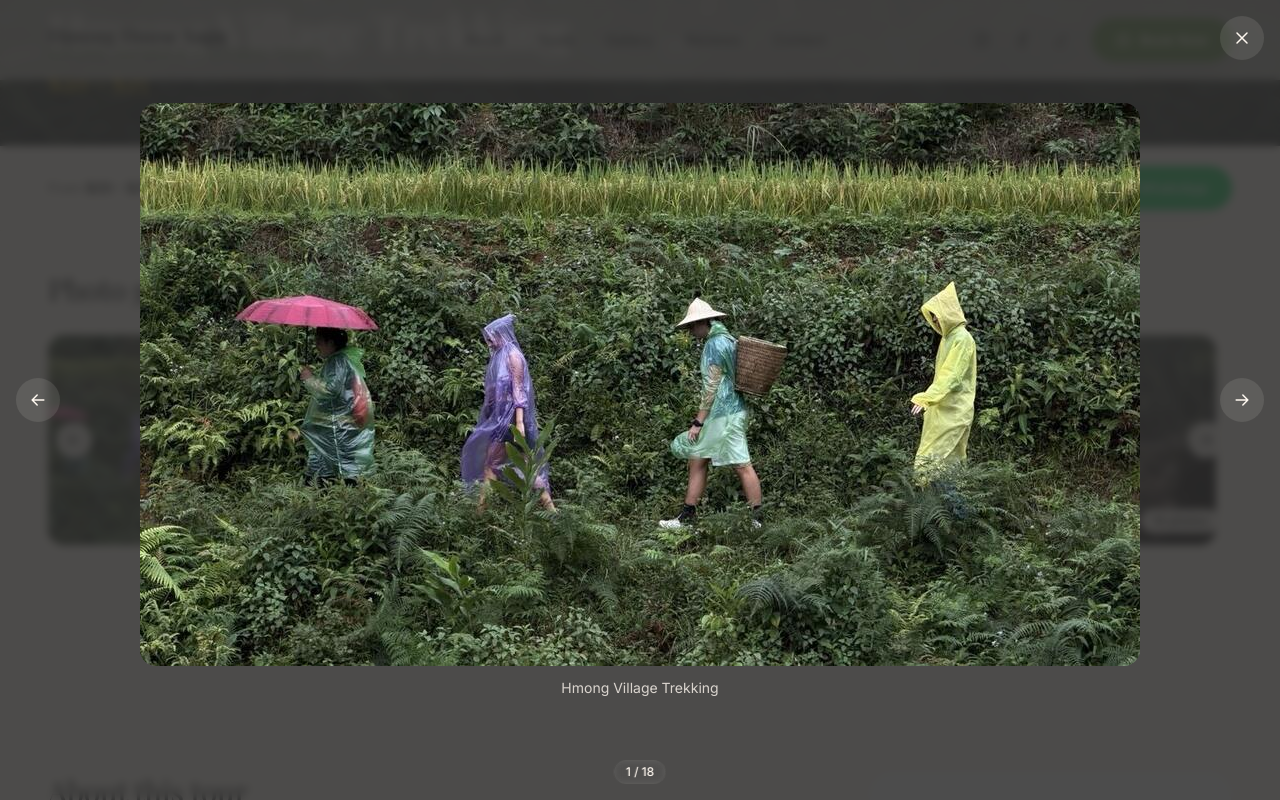
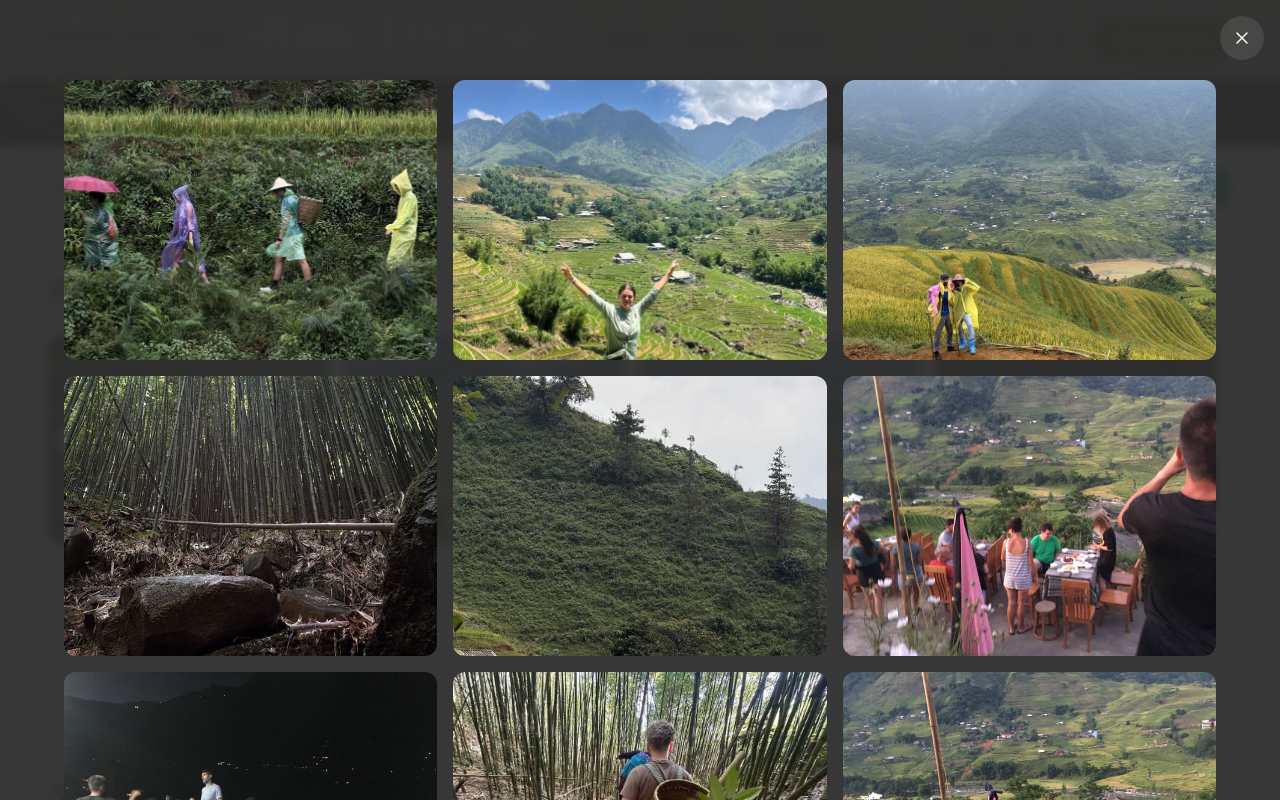
Before and after one commit to lerx11/hmong-house-sapa, a Next.js app: page /tours/hmong-village-trekking in a window 1280 px wide. Both pictures are taken after a click on the button 188 px from the left and 854 px from the top of the page. Shown: the part 414-1214 px from the top of the page. Built offline with nearby package versions, Linux system fonts and the light colour scheme.

Commit message:
Add grid overlay for tour photos, matching Gallery behavior

```diff
--- a/components/Gallery.jsx
+++ b/components/Gallery.jsx
@@ -2,11 +2,12 @@
 
 import { useRef, useState, useEffect } from "react";
 import Image from "next/image";
-import { motion, AnimatePresence } from "framer-motion";
+import { motion } from "framer-motion";
 import { siteConfig } from "@/data/siteConfig";
-import { ArrowRightIcon, ArrowLeftIcon, CloseIcon } from "./Icons";
+import { ArrowRightIcon, ArrowLeftIcon } from "./Icons";
 import { reveal } from "./About";
 import Lightbox, { useLightbox } from "./Lightbox";
+import PhotoGridOverlay from "./PhotoGridOverlay";
 
 // -------- Home page gallery (horizontal scroll strip) --------
 export default function Gallery() {
@@ -130,7 +131,7 @@ export default function Gallery() {
       </div>
 
       {/* Fullscreen grid overlay (Gallery only) */}
-      <GalleryGridOverlay
+      <PhotoGridOverlay
         open={gridOpen}
         images={images}
         onClose={() => setGridOpen(false)}
@@ -150,65 +151,13 @@ export default function Gallery() {
   );
 }
 
-// Fullscreen grid of all gallery photos. Clicking a photo opens the single
-// lightbox (rendered by the parent); X / Esc closes only this grid overlay.
-function GalleryGridOverlay({ open, images, onClose, onSelect }) {
-  return (
-    <AnimatePresence>
-      {open && (
-        <motion.div
-          key="gallery-grid"
-          initial={{ opacity: 0 }}
-          animate={{ opacity: 1 }}
-          exit={{ opacity: 0 }}
-          transition={{ duration: 0.25 }}
-          className="fixed inset-0 z-[55] bg-ink/95 backdrop-blur-sm"
-        >
-          {/* Close button */}
-          <button
-            type="button"
-            onClick={onClose}
-            aria-label="Close photo grid"
-            className="absolute right-4 top-4 z-10 grid h-11 w-11 place-items-center rounded-full bg-cream/10 text-cream transition-colors hover:bg-cream/20"
-          >
-            <CloseIcon />
-          </button>
-
-          {/* Scrollable grid : 2 cols mobile, 3 cols desktop */}
-          <div className="h-full overflow-y-auto p-4 pt-20 sm:px-6 md:px-10">
-            <div className="mx-auto grid max-w-6xl grid-cols-2 gap-3 md:grid-cols-3 md:gap-4">
-              {images.map((img, i) => (
-                <button
-                  key={i}
-                  type="button"
-                  onClick={() => onSelect(i)}
-                  aria-label={`Open image: ${img.alt}`}
-                  className="group relative aspect-[4/3] overflow-hidden rounded-xl bg-cream/10 outline-none"
-                >
-                  <Image
-                    src={img.src}
-                    alt={img.alt}
-                    fill
-                    sizes="(max-width: 768px) 50vw, 33vw"
-                    className="object-cover transition-transform duration-500 group-hover:scale-105"
-                  />
-                  <span className="absolute inset-0 bg-gradient-to-t from-ink/40 to-transparent opacity-0 transition-opacity duration-300 group-hover:opacity-100" />
-                </button>
-              ))}
-            </div>
-          </div>
-        </motion.div>
-      )}
-    </AnimatePresence>
-  );
-}
-
-// -------- Tour page photo gallery (horizontal scroll strip + lightbox) --------
+// -------- Tour page photo gallery (horizontal scroll strip + grid overlay) --------
 // Exported separately so the server-component tour page can import it (it's a
 // Client Component via the "use client" directive at the top of this file).
 export function TourPhotoGallery({ images = [], tourName = "" }) {
   const { active, setActive, close, next, prev, current, normalized } =
     useLightbox(images, tourName);
+  const [gridOpen, setGridOpen] = useState(false);
   const stripRef = useRef(null);
 
   if (!normalized.length) return null;
@@ -231,7 +180,7 @@ export function TourPhotoGallery({ images = [], tourName = "" }) {
             <button
               key={i}
               type="button"
-              onClick={() => setActive(i)}
+              onClick={() => setGridOpen(true)}
               aria-label={`Open image: ${img.alt}`}
               className="group relative aspect-[4/3] w-[240px] flex-shrink-0 snap-start overflow-hidden rounded-2xl bg-ink/5 outline-none md:w-[280px]"
             >
@@ -265,13 +214,30 @@ export function TourPhotoGallery({ images = [], tourName = "" }) {
           <ArrowRightIcon width={18} height={18} />
         </button>
 
-        {/* Counter indicator */}
-        <span className="pointer-events-none absolute bottom-4 right-3 rounded-full bg-cream/90 px-3 py-1 text-xs font-medium text-ink backdrop-blur-sm">
-          {normalized.length} photos
-        </span>
+        {/* Counter + View All button */}
+        <div className="absolute bottom-4 right-3 flex items-center gap-2">
+          <button
+            type="button"
+            onClick={() => setGridOpen(true)}
+            className="rounded-full bg-rice px-3 py-1 text-xs font-semibold text-cream transition-colors hover:bg-rice/90"
+          >
+            View All Photos
+          </button>
+          <span className="rounded-full bg-cream/90 px-3 py-1 text-xs font-medium text-ink backdrop-blur-sm">
+            {normalized.length} photos
+          </span>
+        </div>
       </div>
 
-      {/* Shared lightbox */}
+      {/* Fullscreen grid overlay for this tour's photos */}
+      <PhotoGridOverlay
+        open={gridOpen}
+        images={normalized}
+        onClose={() => setGridOpen(false)}
+        onSelect={setActive}
+      />
+
+      {/* Shared lightbox (opens above the grid) */}
       <Lightbox
         current={current}
         active={active}
--- /dev/null
+++ b/components/PhotoGridOverlay.jsx
@@ -0,0 +1,70 @@
+"use client";
+
+import { useEffect } from "react";
+import Image from "next/image";
+import { motion, AnimatePresence } from "framer-motion";
+import { CloseIcon } from "./Icons";
+
+// Fullscreen grid overlay of photos. Shared by the home Gallery and the tour
+// pages. Clicking a photo calls `onSelect(index)`, which the parent uses to open
+// the single-photo lightbox on top. X / Esc close only this grid overlay.
+export default function PhotoGridOverlay({ open, images, onClose, onSelect }) {
+  // Close on Esc (while a single-photo lightbox is not open).
+  useEffect(() => {
+    if (!open) return;
+    const onKey = (e) => {
+      if (e.key === "Escape") onClose();
+    };
+    window.addEventListener("keydown", onKey);
+    return () => window.removeEventListener("keydown", onKey);
+  }, [open, onClose]);
+
+  return (
+    <AnimatePresence>
+      {open && (
+        <motion.div
+          key="photo-grid"
+          initial={{ opacity: 0 }}
+          animate={{ opacity: 1 }}
+          exit={{ opacity: 0 }}
+          transition={{ duration: 0.25 }}
+          className="fixed inset-0 z-[55] bg-ink/95 backdrop-blur-sm"
+        >
+          {/* Close button */}
+          <button
+            type="button"
+            onClick={onClose}
+            aria-label="Close photo grid"
+            className="absolute right-4 top-4 z-10 grid h-11 w-11 place-items-center rounded-full bg-cream/10 text-cream transition-colors hover:bg-cream/20"
+          >
+            <CloseIcon />
+          </button>
+
+          {/* Scrollable grid : 2 cols mobile, 3 cols desktop */}
+          <div className="h-full overflow-y-auto p-4 pt-20 sm:px-6 md:px-10">
+            <div className="mx-auto grid max-w-6xl grid-cols-2 gap-3 md:grid-cols-3 md:gap-4">
+              {images.map((img, i) => (
+                <button
+                  key={i}
+                  type="button"
+                  onClick={() => onSelect(i)}
+                  aria-label={`Open image: ${img.alt}`}
+                  className="group relative aspect-[4/3] overflow-hidden rounded-xl bg-cream/10 outline-none"
+                >
+                  <Image
+                    src={img.src}
+                    alt={img.alt}
+                    fill
+                    sizes="(max-width: 768px) 50vw, 33vw"
+                    className="object-cover transition-transform duration-500 group-hover:scale-105"
+                  />
+                  <span className="absolute inset-0 bg-gradient-to-t from-ink/40 to-transparent opacity-0 transition-opacity duration-300 group-hover:opacity-100" />
+                </button>
+              ))}
+            </div>
+          </div>
+        </motion.div>
+      )}
+    </AnimatePresence>
+  );
+}
```
